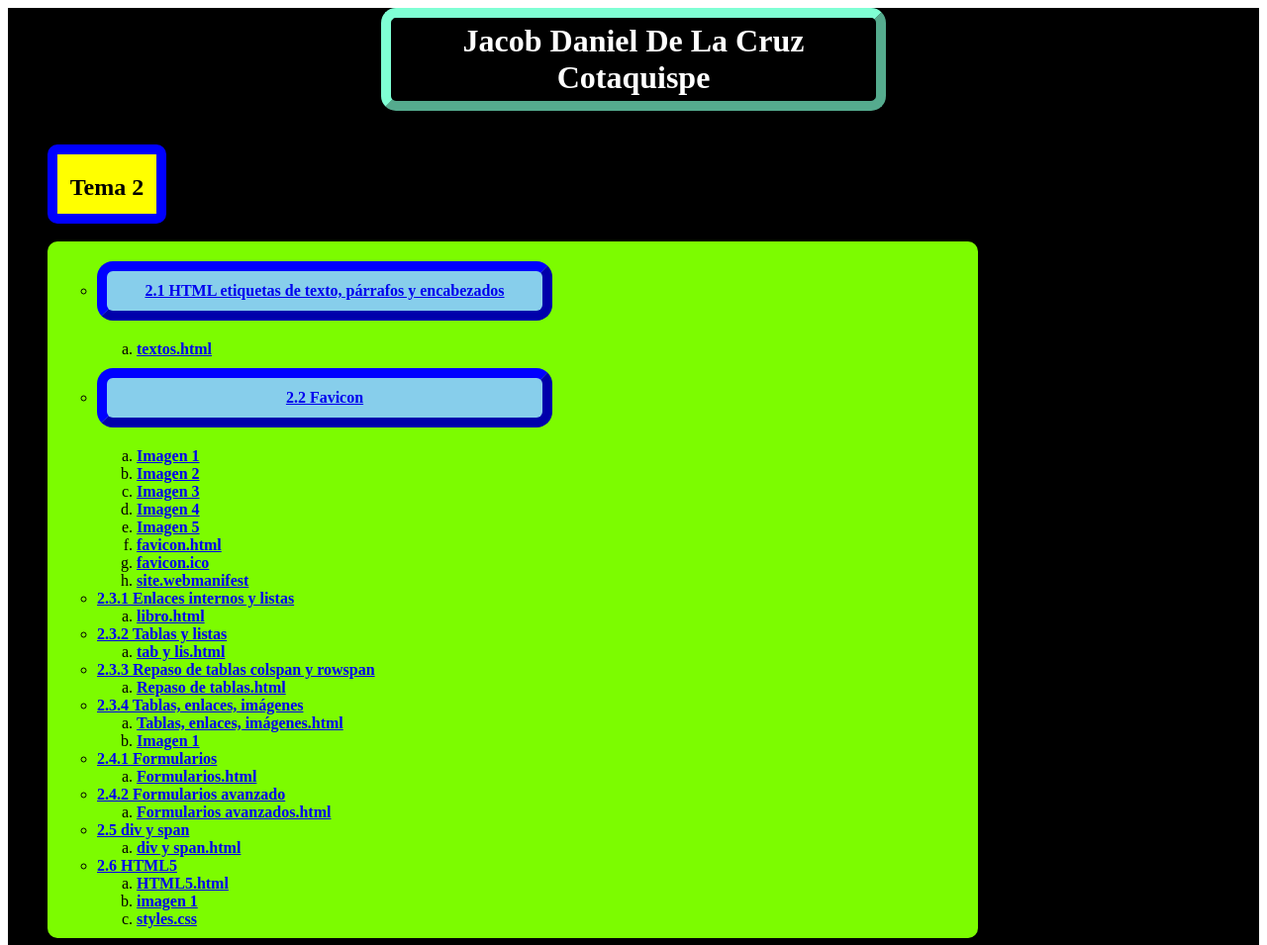
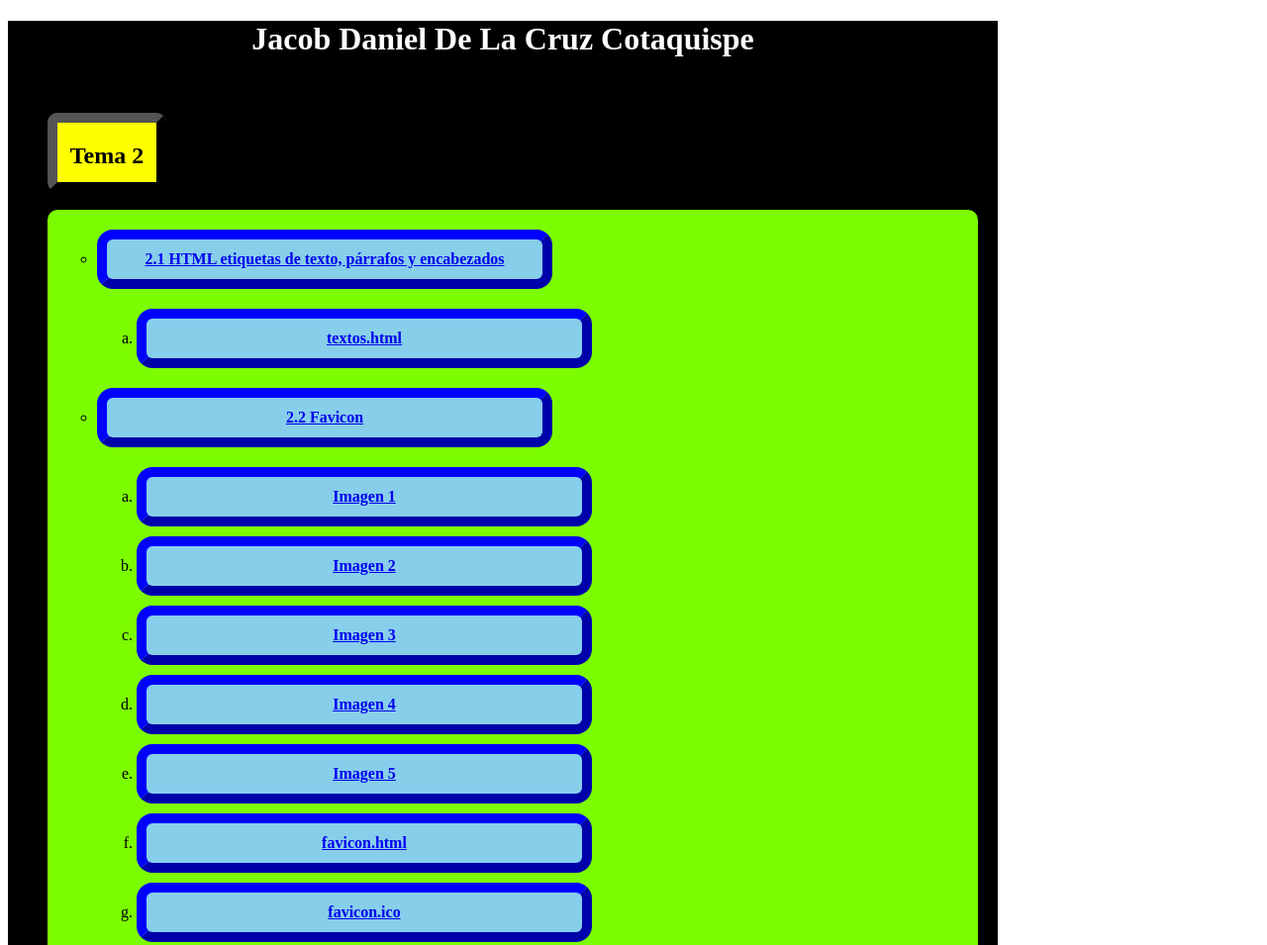
Before and after one commit to LOBOSMR/6_jacob_cruz, a plain HTML site: page index.html in a window 1280 px wide. Shown: the top 955 px of the page at 99% size. Drawn offline with Linux system fonts and the light colour scheme.

Commit message:
ACTUALIZANDO MAL

```diff
--- a/style_index.css
+++ b/style_index.css
@@ -1,17 +1,11 @@
 .contenedorX {
     background-color: black;
-    width: 100%;
+    width: 1000px;
 }
 
 .yo {
     color: white;
-    border: 10px outset skyblue;
-    border-radius: 15px;
-    border-color: aquamarine;
     text-align: center;
-    width: 60vh;
-    padding: 5px;
-    margin: 0 auto;
 }
 
 .contenedor0 {
@@ -21,8 +15,6 @@
     border: 10px outset black;
     background-color: yellow;
     border-radius: 10px;
-    border-color: blue;
-    border-style: solid;
 }
 
 .contenedor1 {
@@ -45,3 +37,21 @@
     margin-bottom: 20px;
     margin-top: 10px;
 }
+
+.sub0,
+.sub1 {
+    border: 10px outset blue;
+    border-radius: 2vh;
+    background-color: skyblue;
+    display: flex;
+    align-items: center;
+    justify-content: center;
+    width: 55vh;
+    height: 5vh;
+    margin-bottom: 10px;
+}
+
+.sub-item-container {
+    margin-top: 10px;
+    margin-bottom: 20px;
+}
```
